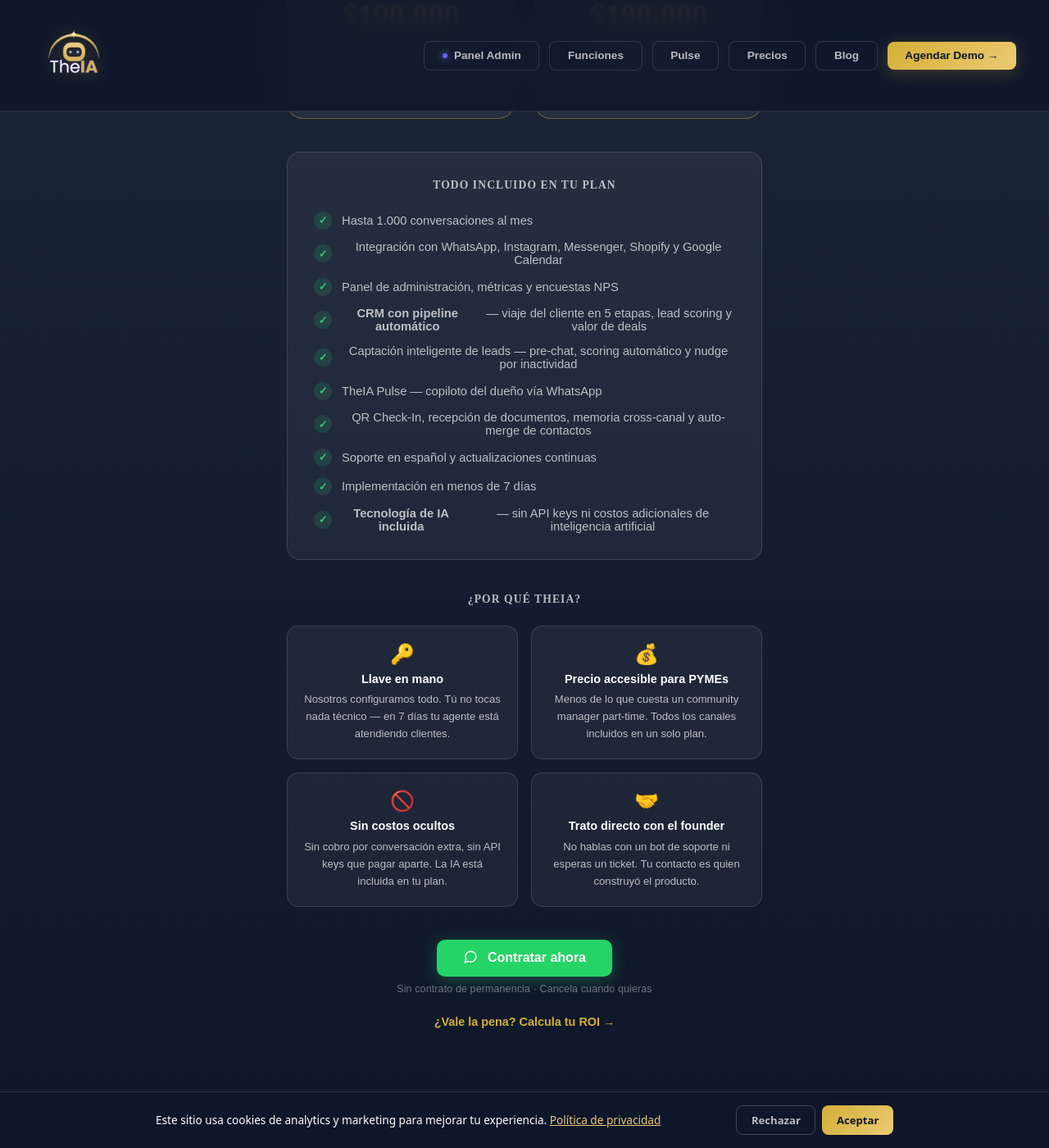
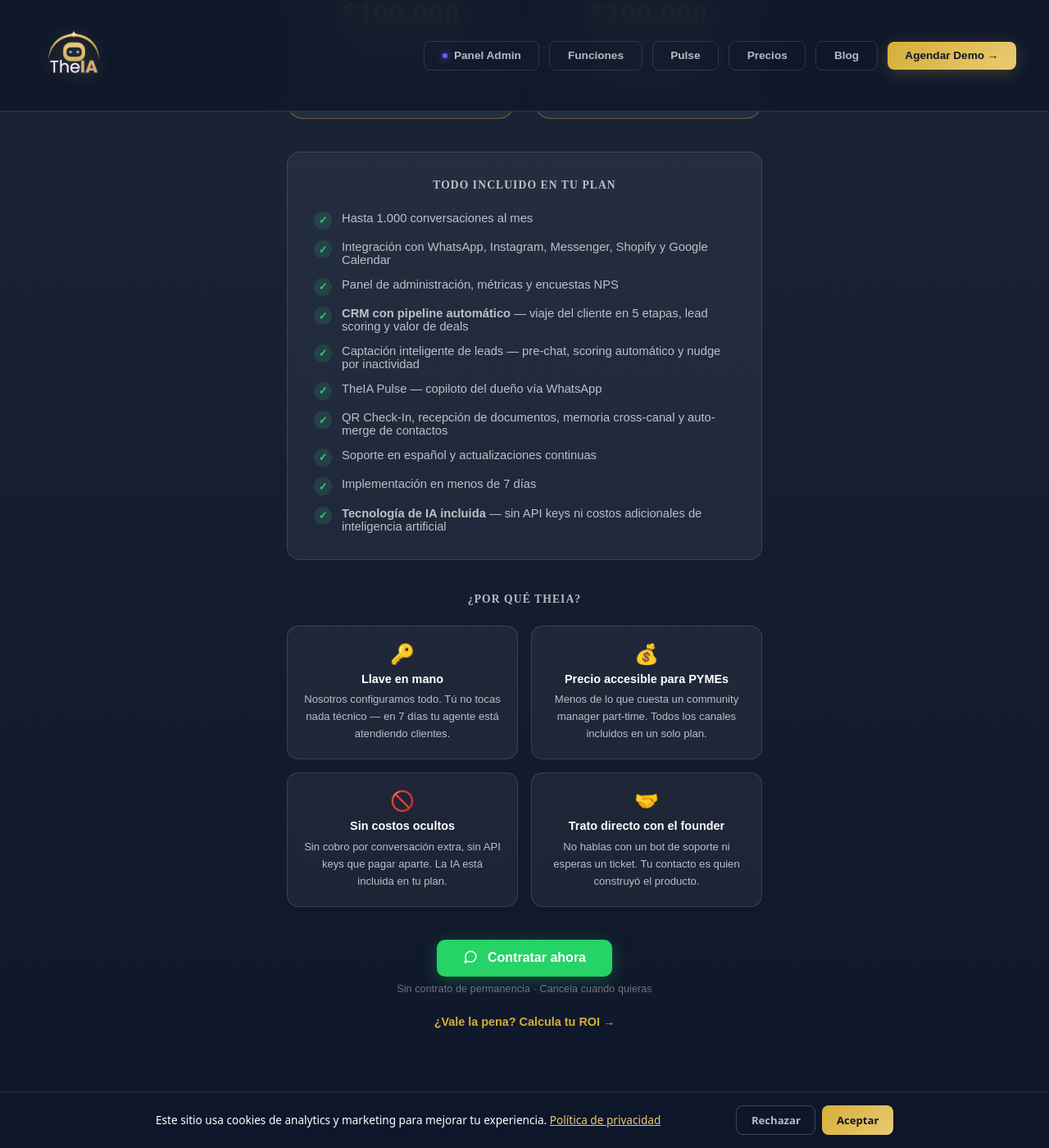
Before and after one commit to rodmera/theia-landing, a Jekyll site: the page precios.html, which Jekyll copies as it is, in a window 1280 px wide and 1400 px high, scrolled down 466 px. Shown: the whole window at 82% size. Built offline with Jekyll 4.4.1, drawn with Linux system fonts in a browser that asks for light colours.

Commit message:
fix: alinear texto del cuadro 'Todo incluido en tu plan' en /precios
El text-align:center heredado de la sección .pricing centraba cada línea
de los ítems que envuelven a 2 líneas, dejando los checks desalineados.
Ahora el texto queda left-aligned y el check alineado arriba.

```diff
--- a/precios.html
+++ b/precios.html
@@ -222,7 +222,7 @@
 
     .inc-list { list-style: none; display: flex; flex-direction: column; gap: 0.85rem; }
 
-    .inc-item { display: flex; align-items: center; gap: 0.75rem; font-size: 0.92rem; color: var(--text-sub); }
+    .inc-item { display: flex; align-items: flex-start; gap: 0.75rem; font-size: 0.92rem; color: var(--text-sub); text-align: left; }
 
     .inc-check {
       color: var(--green); font-size: 0.8rem; font-weight: bold;
@@ -433,13 +433,13 @@
           <li class="inc-item"><span class="inc-check">&#10003;</span> Hasta 1.000 conversaciones al mes</li>
           <li class="inc-item"><span class="inc-check">&#10003;</span> Integración con WhatsApp, Instagram, Messenger, Shopify y Google Calendar</li>
           <li class="inc-item"><span class="inc-check">&#10003;</span> Panel de administración, métricas y encuestas NPS</li>
-          <li class="inc-item"><span class="inc-check">&#10003;</span> <strong>CRM con pipeline automático</strong> — viaje del cliente en 5 etapas, lead scoring y valor de deals</li>
+          <li class="inc-item"><span class="inc-check">&#10003;</span> <span><strong>CRM con pipeline automático</strong> — viaje del cliente en 5 etapas, lead scoring y valor de deals</span></li>
           <li class="inc-item"><span class="inc-check">&#10003;</span> Captación inteligente de leads — pre-chat, scoring automático y nudge por inactividad</li>
           <li class="inc-item"><span class="inc-check">&#10003;</span> TheIA Pulse — copiloto del dueño vía WhatsApp</li>
           <li class="inc-item"><span class="inc-check">&#10003;</span> QR Check-In, recepción de documentos, memoria cross-canal y auto-merge de contactos</li>
           <li class="inc-item"><span class="inc-check">&#10003;</span> Soporte en español y actualizaciones continuas</li>
           <li class="inc-item"><span class="inc-check">&#10003;</span> Implementación en menos de 7 días</li>
-          <li class="inc-item"><span class="inc-check">&#10003;</span> <strong>Tecnología de IA incluida</strong> — sin API keys ni costos adicionales de inteligencia artificial</li>
+          <li class="inc-item"><span class="inc-check">&#10003;</span> <span><strong>Tecnología de IA incluida</strong> — sin API keys ni costos adicionales de inteligencia artificial</span></li>
         </ul>
       </div>
 
```
